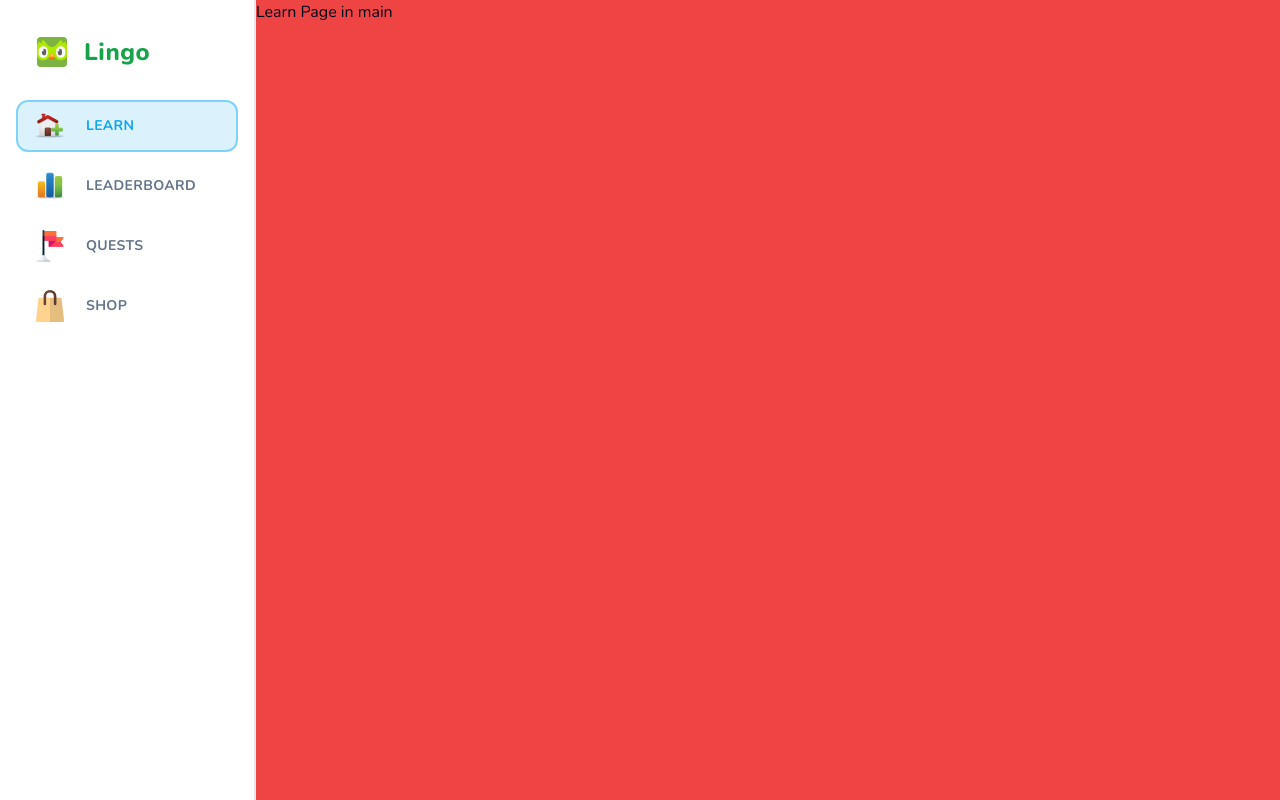
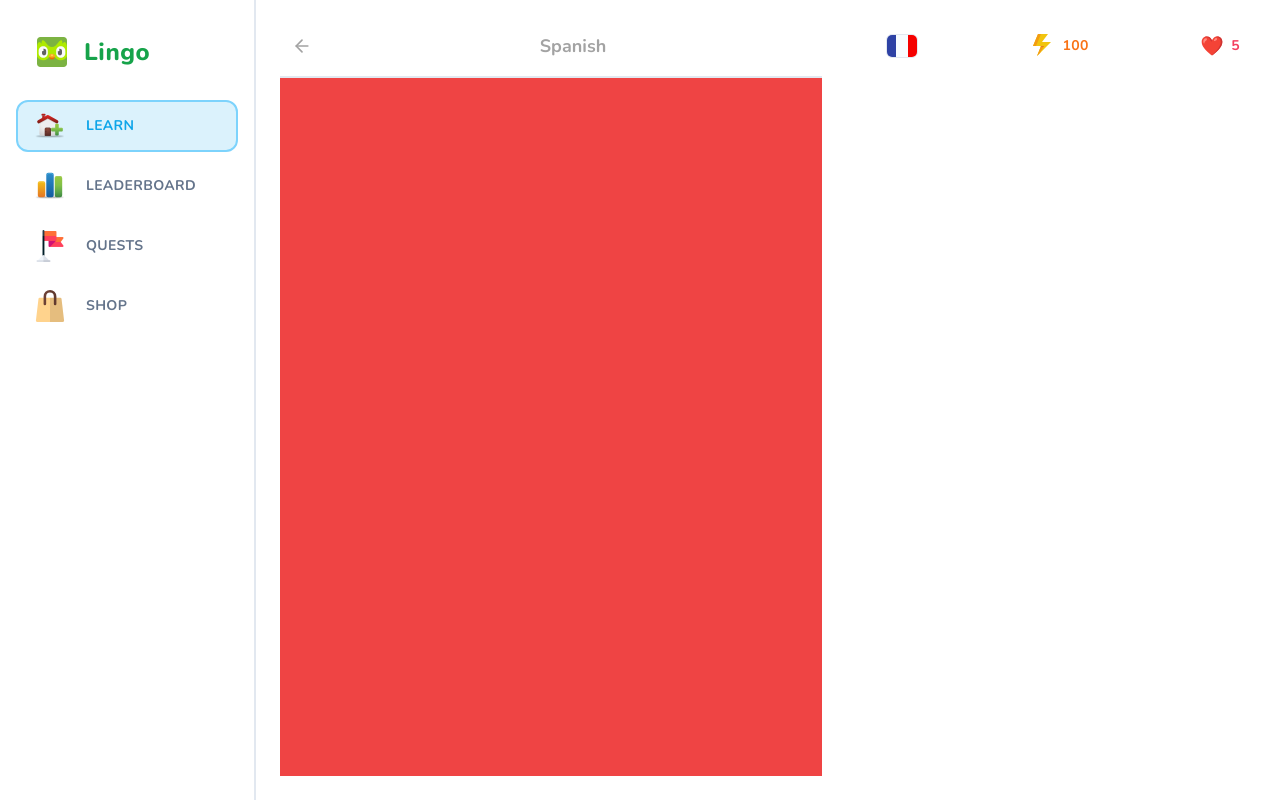
Before and after one commit to davidleonmayor/duolingo-clone, a Next.js app: page /learn in a window 1280 px wide. Built offline with nearby package versions, Linux system fonts and the light colour scheme.

Commit message:
feat: Learn Page Weapper. Grouping at the top with features such as language, hearts, ETC

```diff
--- a/app/(main)/layout.tsx
+++ b/app/(main)/layout.tsx
@@ -11,7 +11,7 @@
       <MobileHeader />
       <Sidebar className="hidden lg:flex" />
       <main className="lg:pl-[256px] h-full pt-[50px] lg:pt-0">
-        <div className="bg-red-500 h-full">{children}</div>
+        <div className="max-w-[1056px] mx-auto pt-6 h-full">{children}</div>
       </main>
     </>
   );
--- /dev/null
+++ b/app/(main)/learn/header.tsx
@@ -0,0 +1,22 @@
+import Link from "next/link";
+import { ArrowLeft } from "lucide-react";
+
+import { Button } from "@/components/ui/button";
+
+type Props = {
+  title: string;
+};
+
+export const Header = ({ title }: Props) => {
+  return (
+    <div className="sticky top-0 bg-white pb-3 lg:pt-[28px] lg:mt-[-28px] flex items-center justify-between border-b-2 mb-5 text-neutral-400 lg:z-50">
+      <Link href="/courses">
+        <Button variant="ghost" size="sm">
+          <ArrowLeft className="h-5 w-5 stroke-2 text-neutral-400" />
+        </Button>
+      </Link>
+      <h1 className="font-bold text-lg">{title}</h1>
+      <div />
+    </div>
+  );
+};
--- a/app/(main)/learn/page.tsx
+++ b/app/(main)/learn/page.tsx
@@ -1,10 +1,25 @@
-// type Props = {
-//   children: React.ReactNode;
-// };
+import { StickyWrapper } from "@/components/sticky-wrapper";
+import { FeedWrapper } from "@/components/feed-wrapper";
+import { UserProgress } from "@/components/user-progress";
 
-// const LearnPage = ({ children }: Props) => {
+import { Header } from "./header";
+
 const LearnPage = () => {
-  return <div>Learn Page in main</div>;
+  return (
+    <div className="flex flex-row-reverse gap-[48px] px-6 ">
+      <StickyWrapper>
+        <UserProgress
+          activeCourse={{ title: "Spanish", imageSrc: "/fr.svg" }}
+          hearts={5}
+          points={100}
+          hasActiveSubscription={false}
+        />
+      </StickyWrapper>
+      <FeedWrapper>
+        <Header title="Spanish" />
+      </FeedWrapper>
+    </div>
+  );
 };
 
 export default LearnPage;
--- /dev/null
+++ b/components/feed-wrapper.tsx
@@ -0,0 +1,9 @@
+type Props = {
+  children: React.ReactNode;
+};
+
+export const FeedWrapper = ({ children }: Props) => {
+  return (
+    <div className="flex-1 relative top-0 pb-10 bg-red-500">{children}</div>
+  );
+};
--- /dev/null
+++ b/components/sticky-wrapper.tsx
@@ -0,0 +1,13 @@
+type Props = {
+  children: React.ReactNode;
+};
+
+export const StickyWrapper = ({ children }: Props) => {
+  return (
+    <div className="hidden lg:block w-[386px] sticky self-end bottom-6">
+      <div className="min-h-[calc(100vh-48px)] sticky top-6 flex flex-col gap-y-4 ">
+        {children}
+      </div>
+    </div>
+  );
+};
--- /dev/null
+++ b/components/user-progress.tsx
@@ -0,0 +1,63 @@
+import Link from "next/link";
+import Image from "next/image";
+
+import { Button } from "@/components/ui/button";
+import { InfinityIcon } from "lucide-react";
+
+type Props = {
+  activeCourse: { imageSrc: string; title: string }; // TODO: replace with DB types
+  hearts: number;
+  points: number;
+  hasActiveSubscription: boolean;
+};
+
+export const UserProgress = ({
+  activeCourse,
+  points,
+  hearts,
+  hasActiveSubscription,
+}: Props) => {
+  return (
+    <div className="flex items-center justify-between gap-x-2 w-full">
+      <Link href="/courses">
+        <Button variant="ghost">
+          <Image
+            src={activeCourse.imageSrc}
+            alt={activeCourse.title}
+            className="rounded-md border"
+            width={32}
+            height={32}
+          />
+        </Button>
+      </Link>
+      <Link href="/shop">
+        <Button variant="ghost" className="text-orange-500">
+          <Image
+            src="/point.svg"
+            width={24}
+            height={24}
+            alt="Point"
+            className="mr-2"
+          />
+          {points}
+        </Button>
+      </Link>
+      <Link href="/shop">
+        <Button variant="ghost" className="text-rose-500">
+          <Image
+            src="/heart.svg"
+            width={22}
+            height={22}
+            alt="Hearts"
+            className="mr-2"
+          />
+          {hasActiveSubscription ? (
+            <InfinityIcon className="h-4 w-4 stroke-[3]" />
+          ) : (
+            hearts
+          )}
+        </Button>
+      </Link>
+    </div>
+  );
+};
```
Also changed, not shown: public/heart.svg (added), public/point.svg (added).
